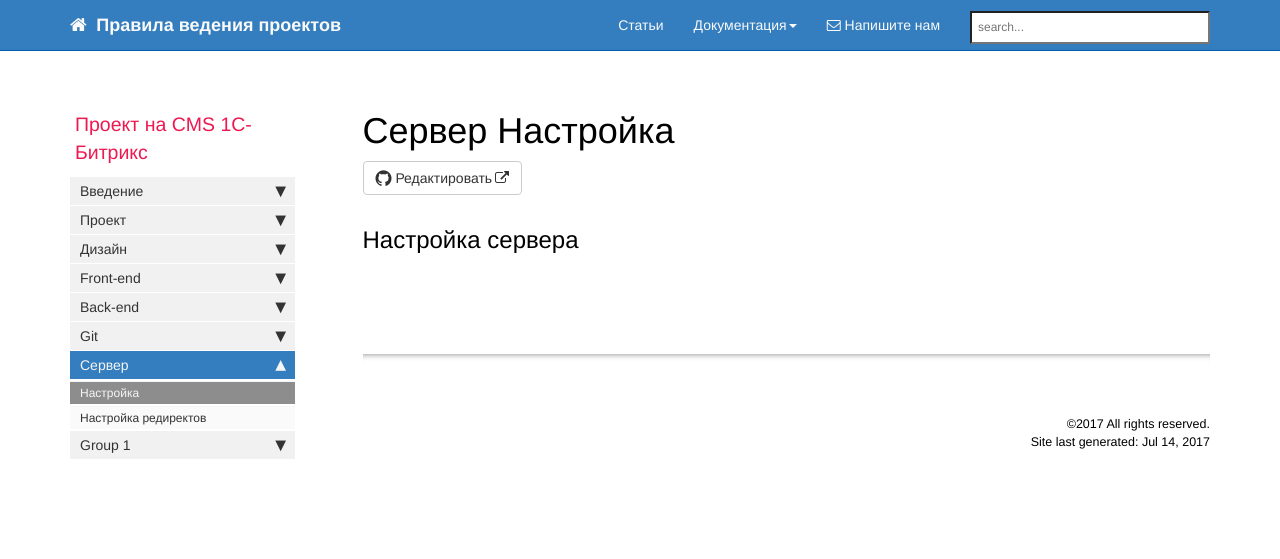
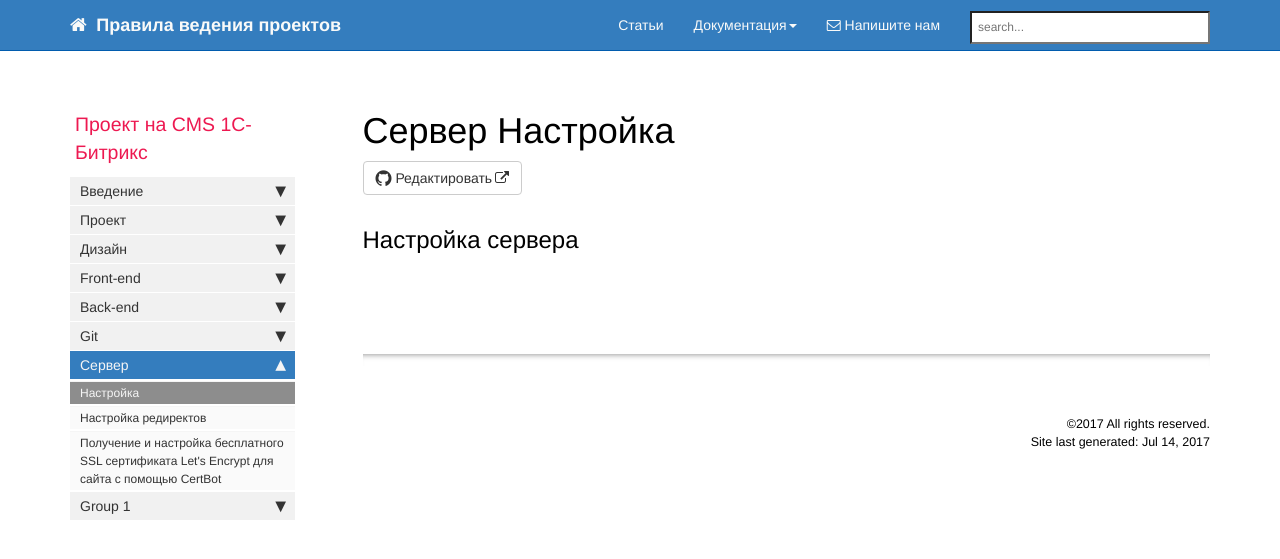
Before and after one commit to gdecider/gdecider.github.io, a Jekyll site: the page built from pages/bx/bx_server-setup.md, in a window 1280 px wide. Shown: the top 559 px of the page. Built offline with Jekyll 4.4.1, drawn with Linux system fonts in a browser that asks for light colours; nearby versions of some CDN libraries; comment, search, counter and statistics services are not loaded.

Commit message:
Update bx_sidebar.yml

```diff
--- a/_data/sidebars/bx_sidebar.yml
+++ b/_data/sidebars/bx_sidebar.yml
@@ -170,6 +170,10 @@ entries:
       url: /bx_server-redirects.html
       output: web, pdf
 
+    - title: Получение и настройка бесплатного SSL сертификата Let's Encrypt для сайта с помощью CertBot
+      url: /bx_server-ssl-lets-encrypt.html
+      output: web, pdf
+
   - title: Group 1
     output: web, pdf
     folderitems:
```
